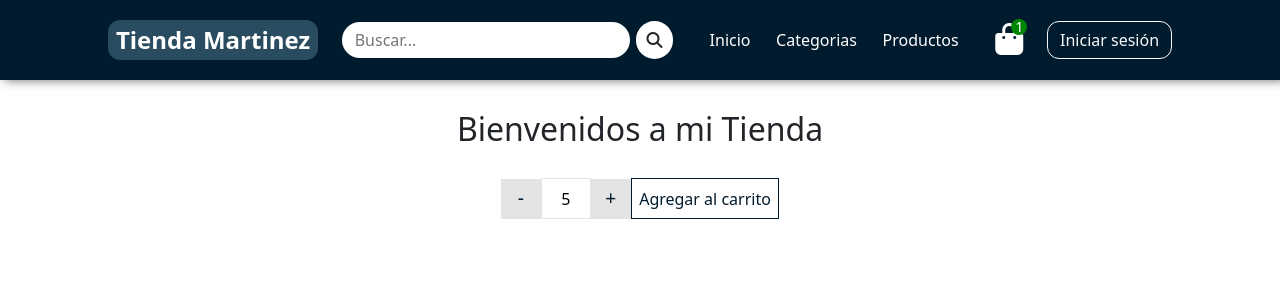
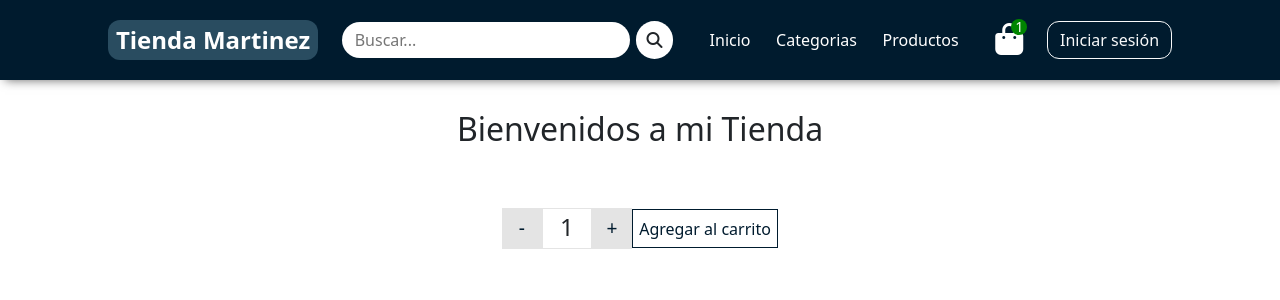
Before and after one commit to TomasMartinez99/tienda-martinez, a React (Create React App) app: page / in a window 1280 px wide. Shown: the top 300 px of the page. Built offline with nearby package versions, Linux system fonts and the light colour scheme.

Commit message:
Desafío: Contador con botón

```diff
--- a/src/components/ItemCount.jsx
+++ b/src/components/ItemCount.jsx
@@ -1,21 +1,21 @@
 import React, { useState } from 'react';
 
-export const ItemCount = ({ stock, initial, onAdd }) => {
+export const ItemCount = ({ stock, initial }) => {
     const [count, setCount] = useState(initial);
 
-    const incrementar = () => {
-        setCount(count + 1);
+    const onAdd = () => {
+        count < stock && setCount(count + 1)
     }
 
     const decrementar = () => {
-        setCount(count - 1);
+        count > 0 && setCount(count - 1)
     }
 
     return <>
         <div className="agregarCarrito">
             <button onClick={e => decrementar()}>-</button>
-            {count > 0 ? <input value={count}/> : <input value="0"/>}
-            <button onClick={e => incrementar()}>+</button>
+            <h2>{count}</h2>
+            <button onClick={e => onAdd()}>+</button>
             <p>Agregar al carrito</p>
         </div>
     </>
--- a/src/components/ItemListContainer.jsx
+++ b/src/components/ItemListContainer.jsx
@@ -5,7 +5,7 @@ import ItemCount from './ItemCount';
 export const ItemListContainer = props => {
     return <div className="main container">
         <h2>{props.greeting}</h2>
-        <ItemCount stock="5" initial="5"/>
+        <ItemCount stock={5} initial={1}/>
     </div>
 }
 
--- a/src/styles/_main.scss
+++ b/src/styles/_main.scss
@@ -10,12 +10,16 @@
         align-items: center;
         width: auto;
         margin: 0 auto;
-        input {
+        h2 {
             text-align: center;
             width: 50px;
+            overflow: hidden;
             border: 1px solid #e4e4e4;
-            height: 2.54em;
+            height: 1.68em;
             outline: none;
+            font-size: 1.5em;
+            font-weight: 400;
+            line-height: 1.5em;
         }
         button {
             width: 40px;
@@ -34,7 +38,7 @@
         }
         p {
             margin: 0;
-            padding: 0.46em;
+            padding: 0.39em;
             border: 1px solid $color-primario;
             color:$color-primario;
             cursor: pointer;
```
